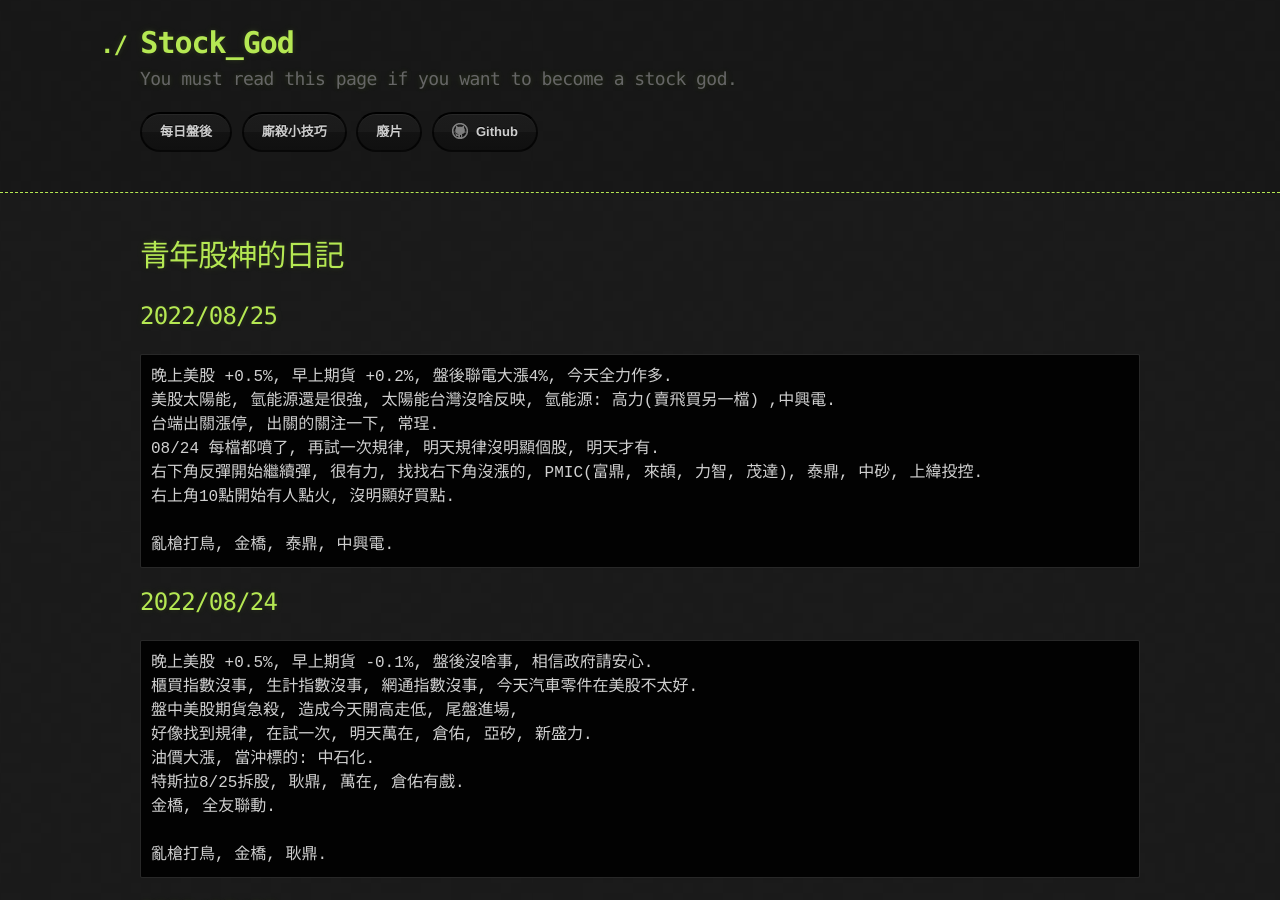
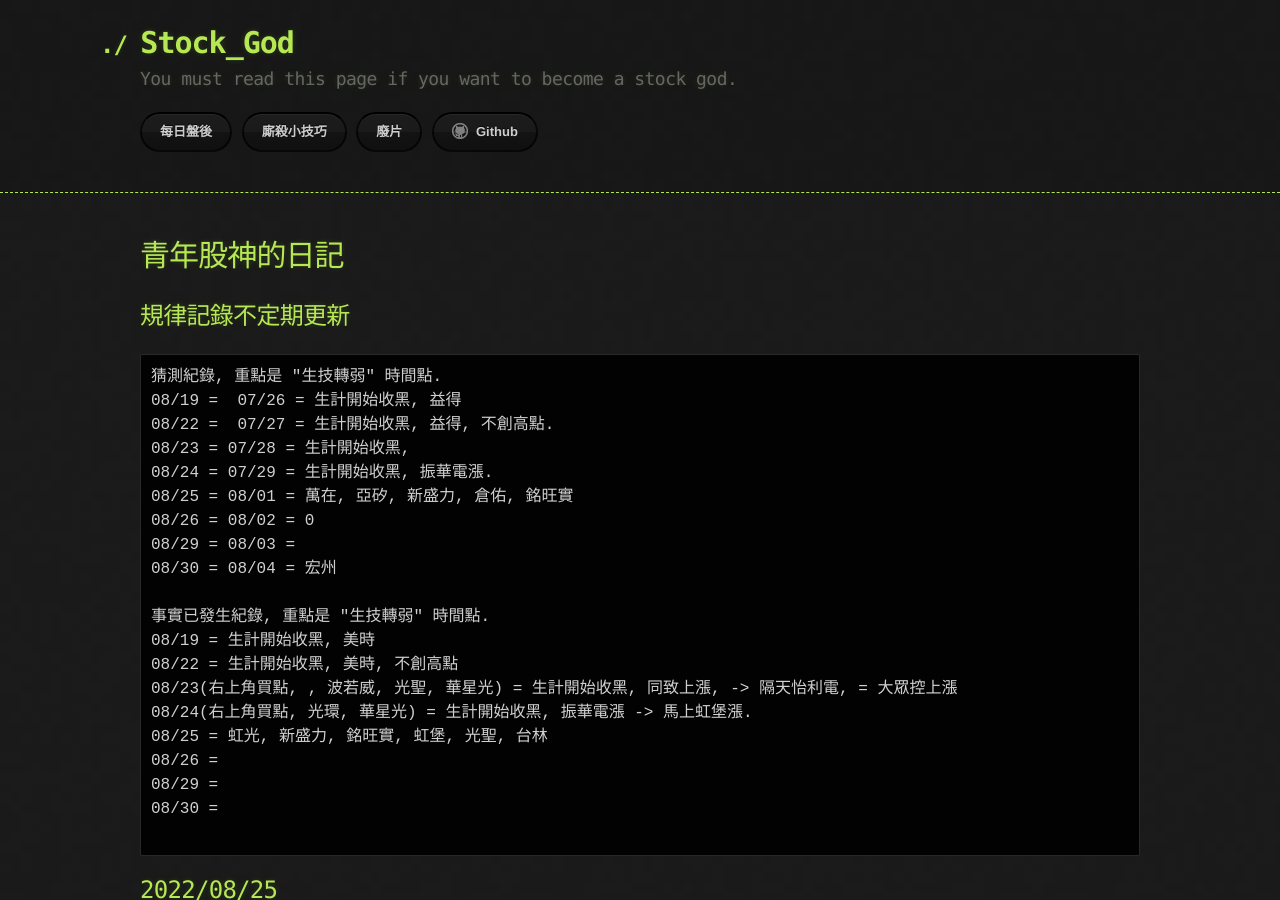
Before and after one commit to lepg5487/Stock_God, a Jekyll site: the page built from index.md, in a window 1280 px wide and 900 px high. Built offline with Jekyll 4.4.1, drawn with Linux system fonts in a browser that asks for light colours; our own code applies the rules of GitHub Pages for plain Markdown files.

Commit message:
Update index.md

````diff
--- a/index.md
+++ b/index.md
@@ -3,6 +3,30 @@ layout: testlayouts
 ---
 
 # 青年股神的日記
+
+## 規律記錄不定期更新
+```
+猜測紀錄, 重點是 "生技轉弱" 時間點.
+08/19 =  07/26 = 生計開始收黑, 益得
+08/22 =  07/27 = 生計開始收黑, 益得, 不創高點.
+08/23 = 07/28 = 生計開始收黑,
+08/24 = 07/29 = 生計開始收黑, 振華電漲.
+08/25 = 08/01 = 萬在, 亞矽, 新盛力, 倉佑, 銘旺實
+08/26 = 08/02 = 0
+08/29 = 08/03 =
+08/30 = 08/04 = 宏州
+
+事實已發生紀錄, 重點是 "生技轉弱" 時間點.
+08/19 = 生計開始收黑, 美時
+08/22 = 生計開始收黑, 美時, 不創高點
+08/23(右上角買點, , 波若威, 光聖, 華星光) = 生計開始收黑, 同致上漲, -> 隔天怡利電, = 大眾控上漲
+08/24(右上角買點, 光環, 華星光) = 生計開始收黑, 振華電漲 -> 馬上虹堡漲.
+08/25 = 虹光, 新盛力, 銘旺實, 虹堡, 光聖, 台林
+08/26 =
+08/29 =
+08/30 =
+
+```
 
 ## 2022/08/25
 ```
````
